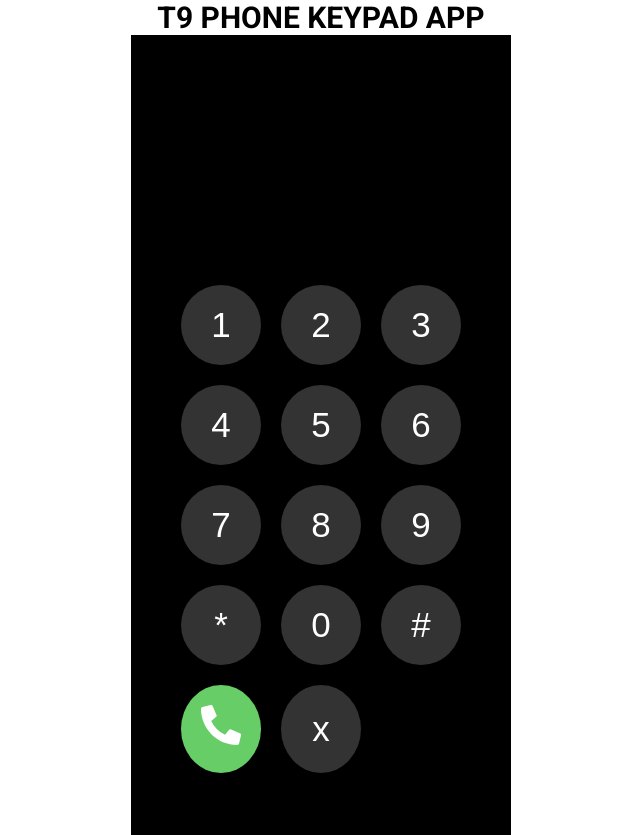
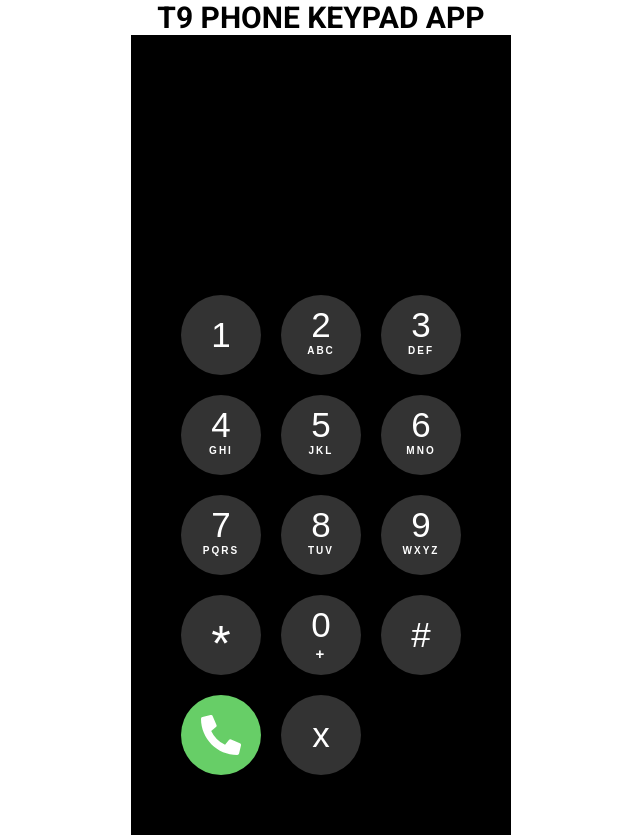
Before and after one commit to andrewbaisden/word-list-converter, a React (Create React App) app in the folder frontend/: page / in a window 1280 px wide. Shown: the whole page, without its empty margins (319-959 px from the left). Built offline with nearby package versions, Linux system fonts and the light colour scheme.

Commit message:
numpad with letters html and css

```diff
--- a/frontend/src/App.js
+++ b/frontend/src/App.js
@@ -47,6 +47,7 @@ button {
     border: 0;
     color: white;
     padding: 2rem;
+    height: 8rem;
 }
 button:hover {
     background: #7b7b7b;
@@ -65,15 +66,33 @@ button:hover {
 .phone-icon {
     height: 4rem;
 }
+
 .phone-display {
+    text-align: center;
     color: white;
+    height: 1rem;
 }
 
 .phone-display li {
     display: inline-block;
     font-size: 2rem;
-    padding-right: 0.3rem;
+    padding-right: 0.4rem;
 }
+.phone-num {
+    margin-top: -1rem;
+}
+.phone-letters {
+    font-size: 1rem;
+    font-weight: bold;
+    letter-spacing: 0.2rem;
+}
+.phone-star {
+    font-size: 5rem;
+}
+.phone-plus {
+    font-size: 1.5rem;
+}
+
 `
 
 const App = ({word: {words, phoneKeys}, getWords}) => {
@@ -102,16 +121,16 @@ const App = ({word: {words, phoneKeys}, getWords}) => {
                 <div className="phone-keypad">
 
                 <button>1</button>
-                <button onClick={() => myArray.push("2")}>2</button>
-                <button onClick={() => myArray.push("3")}>3</button>
-                <button onClick={() => myArray.push("4")}>4</button>
-                <button onClick={() => myArray.push("5")}>5</button>
-                <button onClick={() => myArray.push("6")}>6</button>
-                <button onClick={() => myArray.push("7")}>7</button>
-                <button onClick={() => myArray.push("8")}>8</button>
-                <button onClick={() => myArray.push("9")}>9</button>
-                <button>*</button>
-                <button>0</button>
+                <button onClick={() => myArray.push("2")}><div className="phone-num"><div>2</div><div className="phone-letters">ABC</div></div></button>
+                <button onClick={() => myArray.push("3")}><div className="phone-num"><div>3</div><div className="phone-letters">DEF</div></div></button>
+                <button onClick={() => myArray.push("4")}><div className="phone-num"><div>4</div><div className="phone-letters">GHI</div></div></button>
+                <button onClick={() => myArray.push("5")}><div className="phone-num"><div>5</div><div className="phone-letters">JKL</div></div></button>
+                <button onClick={() => myArray.push("6")}><div className="phone-num"><div>6</div><div className="phone-letters">MNO</div></div></button>
+                <button onClick={() => myArray.push("7")}><div className="phone-num"><div>7</div><div className="phone-letters">PQRS</div></div></button>
+                <button onClick={() => myArray.push("8")}><div className="phone-num"><div>8</div><div className="phone-letters">TUV</div></div></button>
+                <button onClick={() => myArray.push("9")}><div className="phone-num"><div>9</div><div className="phone-letters">WXYZ</div></div></button>
+                <button className="phone-star">*</button>
+                <button><div className="phone-num"><div>0</div><div className="phone-letters phone-plus">+</div></div></button>
                 <button>#</button>
                 <button className="btn-call" onClick={() => seeArr()}><img src={phone} alt="Phone Call" className="phone-icon" /></button>
                 <button onClick={() => myArray.pop()}>x</button>
--- a/frontend/src/components/PhoneWords.js
+++ b/frontend/src/components/PhoneWords.js
@@ -11,10 +11,10 @@ const PhoneWords = ({word: {words, phoneKeys}}) => {
     }
 
     return (
-        <div>
+
             <ul className="phone-display">{words.words.map(word => (
             <li key={word}>{word}</li>
-        ))}</ul></div>
+        ))}</ul>
 
     )
 }
```
